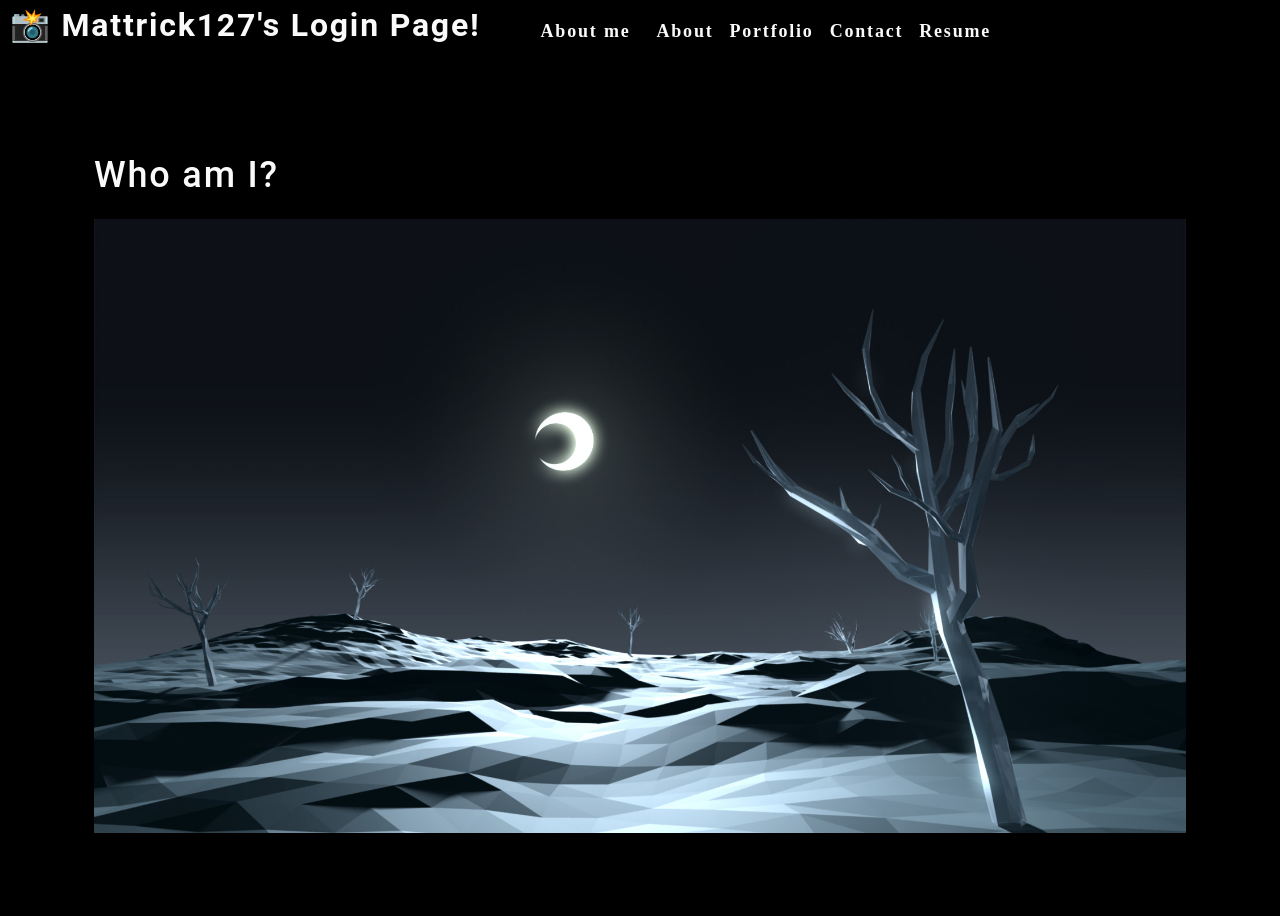
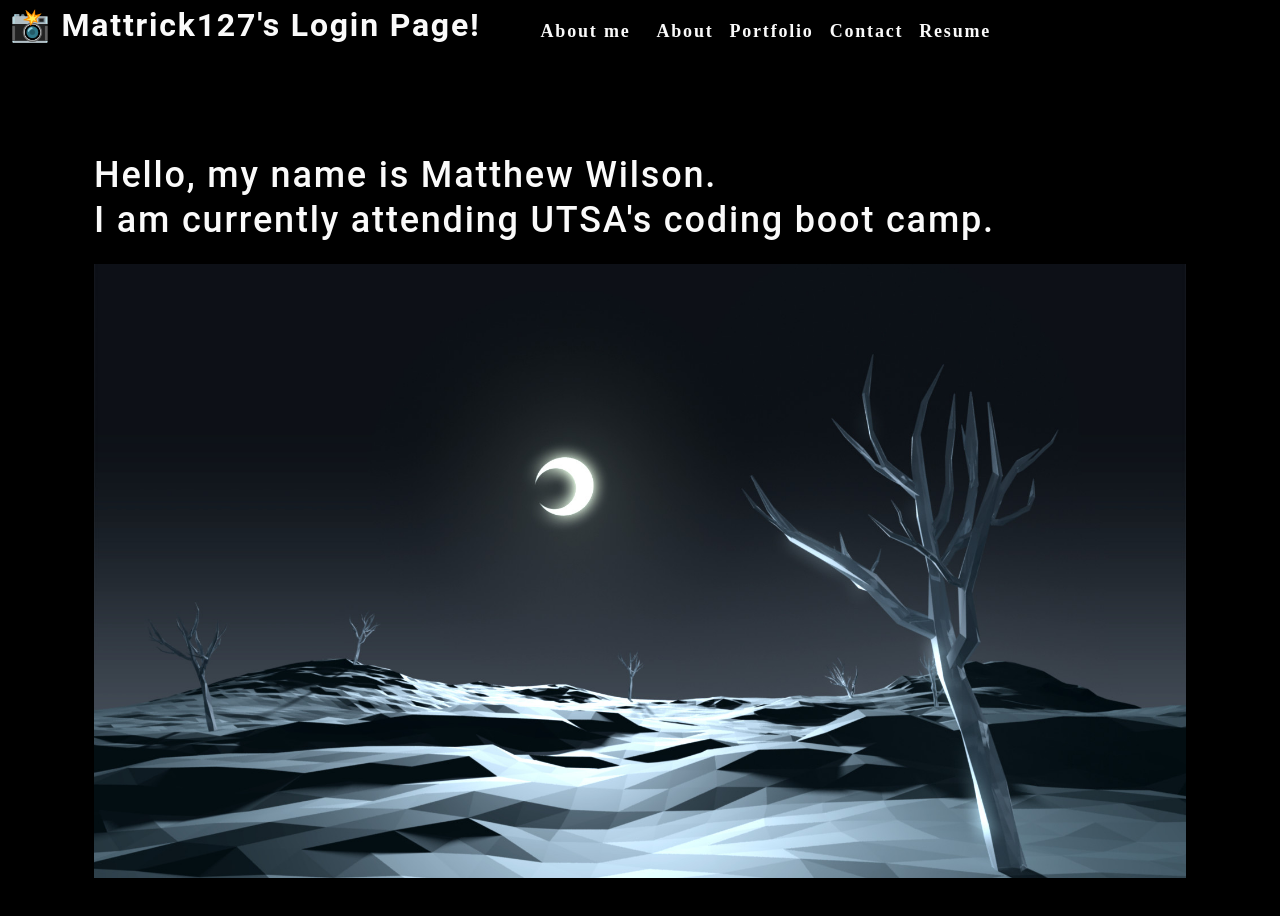
Before and after one commit to Mattrick127/gh-actions-demo, a React (Create React App) app in the folder react-profile/: page / in a window 1280 px wide. Shown: the top 916 px of the page. Built offline with nearby package versions, Linux system fonts and the light colour scheme.

Commit message:
more configuring

```diff
--- a/react-profile/src/App.js
+++ b/react-profile/src/App.js
@@ -1,4 +1,3 @@
-// import logo from './logo.svg';
 import './App.css';
 import About from './components/About';
 import Nav from './components/Nav';
--- a/react-profile/src/components/About/index.js
+++ b/react-profile/src/components/About/index.js
@@ -4,7 +4,8 @@ import coverImage from "../../assets/cover/remi-delmotte-hueco-mundo.jpg"
 function About() {
     return (
         <section className="my-5">
-            <h1 id="about">Who am I?</h1>
+            <h1 id="about">Hello, my name is Matthew Wilson.
+            <br></br>I am currently attending UTSA's coding boot camp.</h1>
             <img src={coverImage} className="my-2" style={{ width: "100%" }} alt="cover" />
         </section>
     )
--- a/react-profile/src/components/Nav/index.js
+++ b/react-profile/src/components/Nav/index.js
@@ -8,8 +8,8 @@ function Nav() {
         { name: "Resume", description: "and This is where I keep my resume! (IF I HAD ONE!)"}
     ];
 
-    function categorySelected(name) {
-        console.log(`${name} clicked`)
+    const categorySelected = () => {
+        console.log("click handled")
     }
 
     return (
@@ -29,17 +29,10 @@ function Nav() {
                     About me
                     </a>
                 </li>
-{/*
-                <li className={"mx-2"}>
-                    <span>Contact</span>
-                </li> */}
 
                 {categories.map((category) => (
-                    <li
-                    className="mx-1"
-                    key={category.name}
-                    >
-                        <span onClick={categorySelected} >
+                    <li className="mx-1" key={category.name}>
+                        <span onClick={categorySelected}>
                             {category.name}
                         </span>
                     </li>
```
Also changed, not shown: react-profile/src/logo.svg (deleted).
